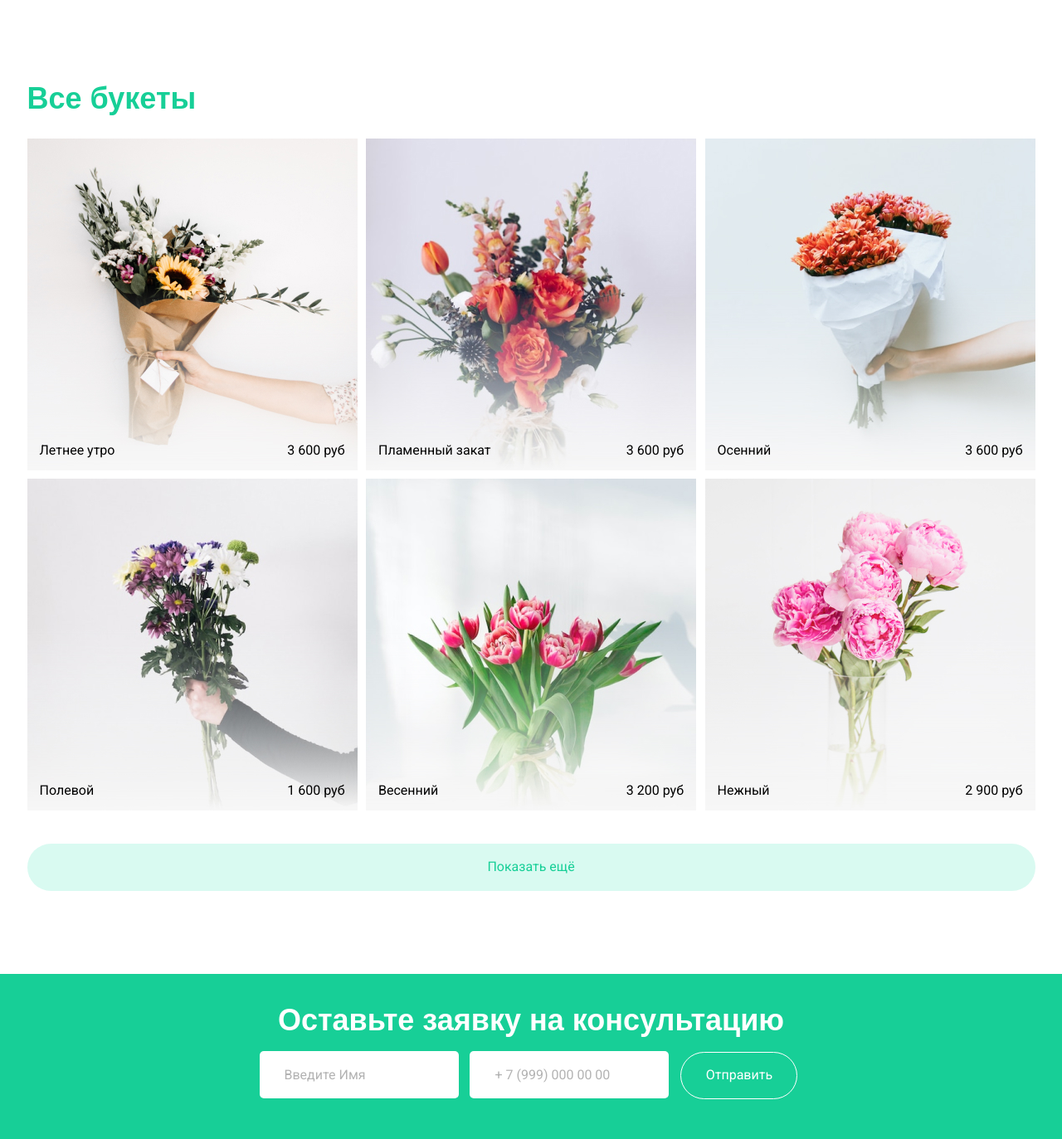
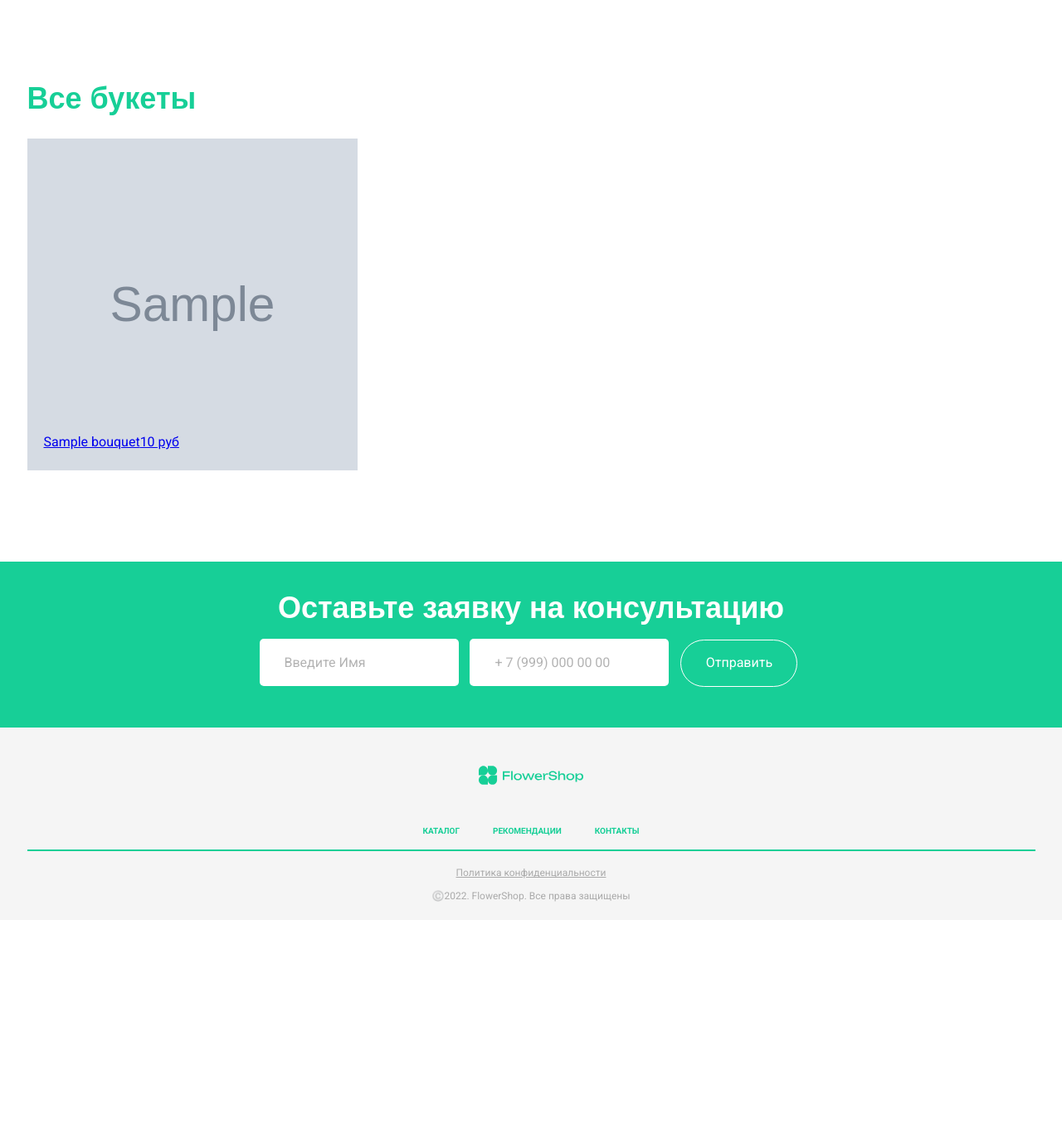
Before and after one commit to mivanov06/FlowerShop, a Django app: page /catalog/ in a window 1280 px wide. Shown: the part 50-1423 px from the top of the page at 83% size. After the commit the page ends 1137 px from the top, so only its background shows below. Run offline with Django 4.2, Linux system fonts and the light colour scheme; tables that the repository leaves empty hold one stand-in row (values such as "Sample post"); grey boxes marked "Sample" are stand-in pictures; parts of the project's set-up code (start-up, migrations or seed data) failed here and were passed over; some web fonts are replaced.

Commit message:
update catalog page

```diff
--- a/assets/css/main.css
+++ b/assets/css/main.css
@@ -182,6 +182,9 @@
 .recommended__block_elems {
 	width: 100%;
 	padding: 15px;
+	margin-left: 5px;
+	margin-right: 5px;
+	margin-bottom: 10px;
 }
 .recommended__btn {
 	width: 100%;
@@ -325,9 +328,9 @@
 
 
 /*catalog.html*/
-/*.catalog__block .recommended__elems {
+.catalog__block .recommended__elems {
 	flex-wrap: wrap;
-} */
+}
 .catalog__block .recommended__elems {
 	margin-bottom: 10px;
 }
--- a/src/templates/pages/catalog.html
+++ b/src/templates/pages/catalog.html
@@ -7,52 +7,19 @@
     <div class="catalog">
       <div class="title">Все букеты</div>
       <div class="catalog__block">
-        <div class="recommended__elems ficb recommended__elems_first">
-          <div class="recommended__block recommended__block_first">
-            <div class="recommended__block_elems ficb">
-              <span class="recommended__block_intro">Летнее утро</span>
-              <span class="recommended__block_price">3 600 руб</span>
-            </div>
-          </div>
-          <div class="recommended__block recommended__block_sec">
-            <div class="recommended__block_elems ficb">
-              <span class="recommended__block_intro">Пламенный закат</span>
-              <span class="recommended__block_price">3 600 руб</span>
-            </div>
-          </div>
-          <div class="recommended__block recommended__block_thr">
-            <div class="recommended__block_elems ficb">
-              <span class="recommended__block_intro">Осенний</span>
-              <span class="recommended__block_price">3 600 руб</span>
-            </div>
-          </div>
-
-
-        </div>
-        <div class="recommended__elems ficb recommended__elems_sec">
-          <div class="recommended__block recommended__block_first">
-            <div class="recommended__block_elems ficb">
-              <span class="recommended__block_intro">Полевой</span>
-              <span class="recommended__block_price">1 600 руб</span>
-            </div>
-          </div>
-          <div class="recommended__block recommended__block_sec">
-            <div class="recommended__block_elems ficb">
-              <span class="recommended__block_intro">Весенний</span>
-              <span class="recommended__block_price">3 200 руб</span>
-            </div>
-          </div>
-          <div class="recommended__block recommended__block_thr">
-            <div class="recommended__block_elems ficb">
-              <span class="recommended__block_intro">Нежный</span>
-              <span class="recommended__block_price">2 900 руб</span>
-            </div>
-          </div>
-
-
-        </div>
-        <button class="btn largeBtn catalog__btn">Показать ещё</button>
-      </div>
+       <div class="recommended__elems ficb">
+           {% for bouquet in bouquets %}
+               <a href="{% url 'bouquet_card'  bouquet.pk %}">
+                <div class="recommended__block"
+                     style="background: url('{{ bouquet.image_url | safe }}') no-repeat center bottom / cover">
+                  <div class="recommended__block_elems fic">
+                    <span class="recommended__block_intro">{{ bouquet.name }}</span>
+                    <span class="recommended__block_price">{{ bouquet.price }} руб</span>
+                  </div>
+                </div>
+               </a>
+            {% endfor %}
+       </div>
     </div>
   </div>
 </section>
--- a/src/views.py
+++ b/src/views.py
@@ -1,6 +1,21 @@
 from django.shortcuts import render
 
+from config.settings import MEDIA_URL, MEDIA_ROOT
 from src.models import Event, Bouquet
+
+
+def catalog_bouquets_serialize(bouquets):
+    serialized = []
+    for bouquet in bouquets:
+        serialized.append(
+            {
+                'pk': bouquet.pk,
+                'name': bouquet.name,
+                'image_url': bouquet.image.url,
+                'price': bouquet.price
+            }
+        )
+    return serialized
 
 
 def index(request):
@@ -8,7 +23,12 @@
 
 
 def catalog(request):
-    return render(request, template_name='pages/catalog.html')
+    bouquets = Bouquet.objects.all()
+    context = {
+        'bouquets': catalog_bouquets_serialize(bouquets)
+    }
+
+    return render(request, template_name='pages/catalog.html', context=context)
 
 
 def recommendations(request):
```
